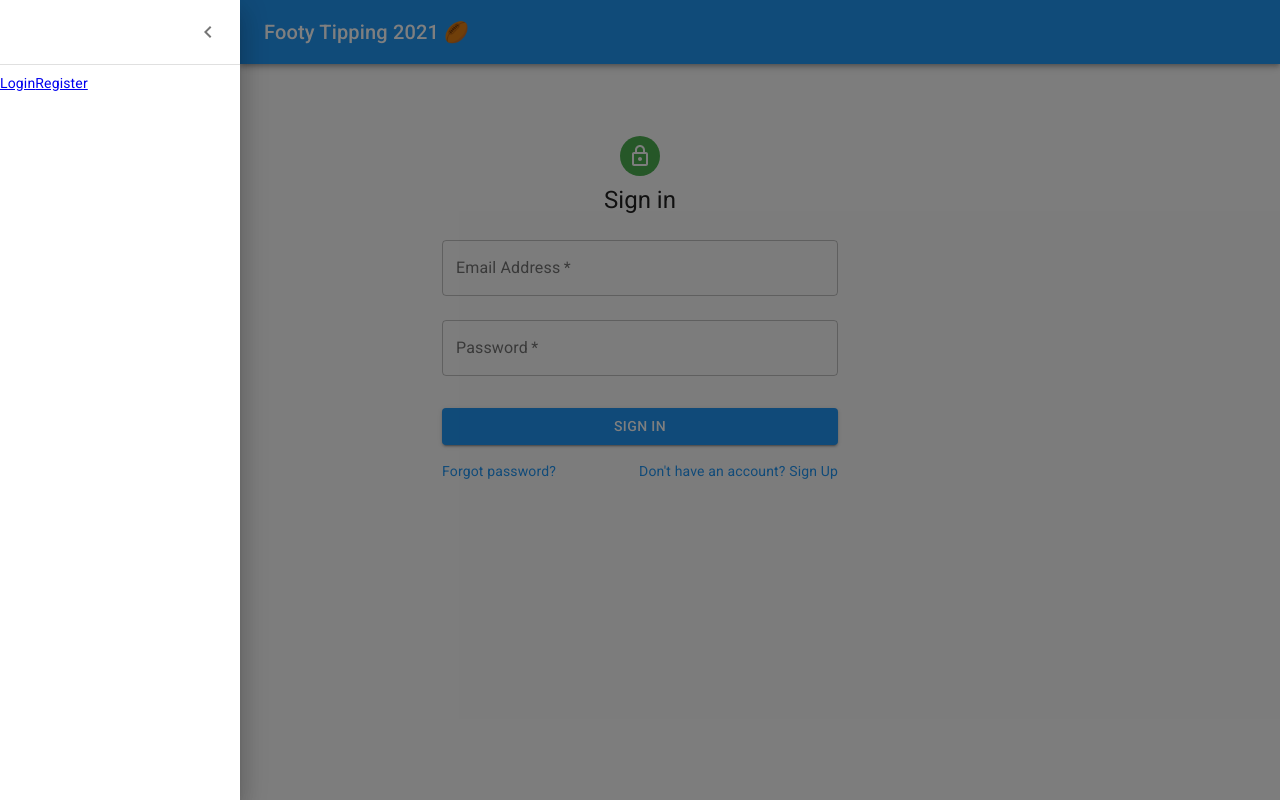
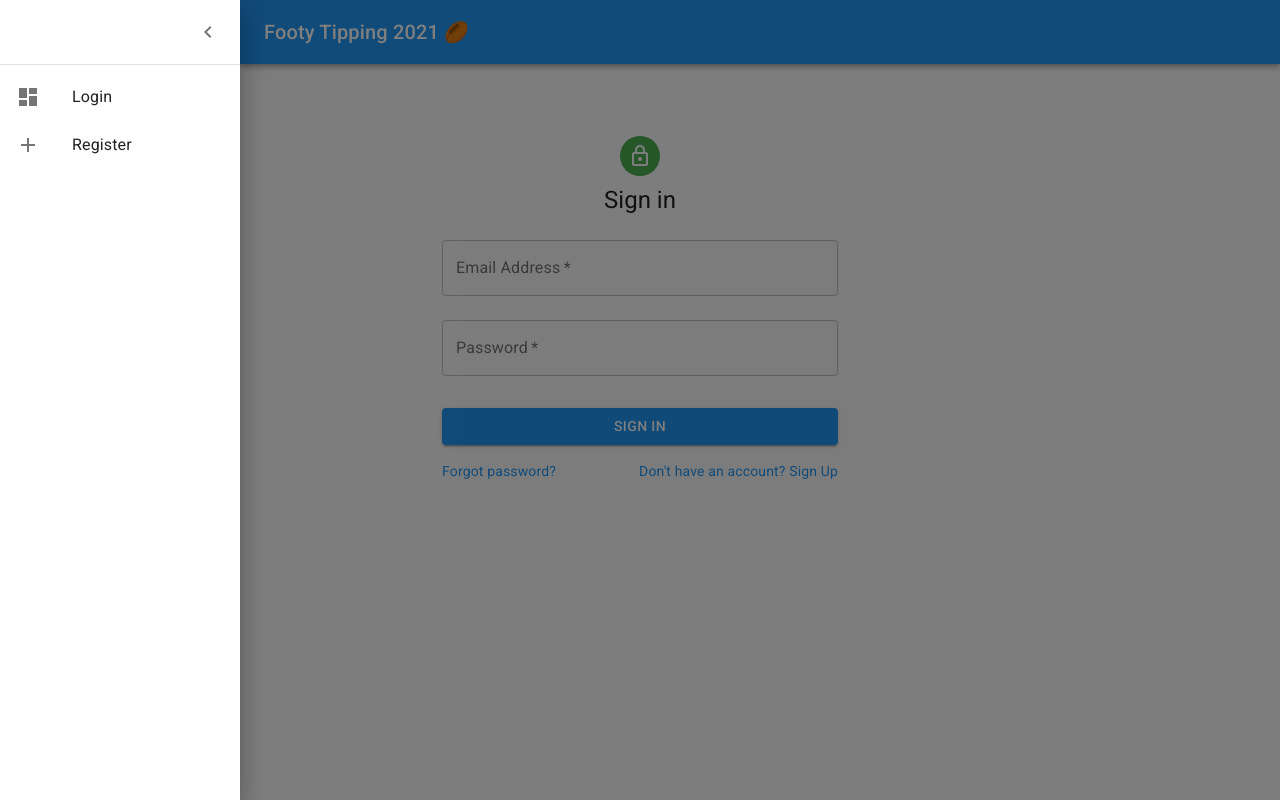
Before and after one commit to lmuhar/footy-tipping-react, a Next.js app: page /login in a window 1280 px wide. Both pictures are taken after a click on the button "open drawer". Built offline with nearby package versions, Linux system fonts and the light colour scheme.

Commit message:
fix menu

```diff
--- a/src/layouts/default.layout.tsx
+++ b/src/layouts/default.layout.tsx
@@ -11,10 +11,16 @@ import IconButton from '@material-ui/core/IconButton';
 import MenuIcon from '@material-ui/icons/Menu';
 import ChevronLeftIcon from '@material-ui/icons/ChevronLeft';
 import useTokenData from '../custom-hooks/token.data';
-import { Box, Divider } from '@material-ui/core'
+import { Divider } from '@material-ui/core'
 import Link from 'next/link';
 import { useRouter } from 'next/dist/client/router';
 import List from '@material-ui/core/List';
+import ListItem from '@material-ui/core/ListItem';
+import ListItemIcon from '@material-ui/core/ListItemIcon';
+import ListItemText from '@material-ui/core/ListItemText';
+import DashboardIcon from '@material-ui/icons/Dashboard';
+import ExitToAppIcon from '@material-ui/icons/ExitToApp';
+import AddIcon from '@material-ui/icons/Add';
 
 const drawerWidth = 240;
 
@@ -145,15 +151,33 @@ const DefaultLayout: FunctionComponent = ({ children }) => {
         </div>
         <Divider/>
         <List>
-        {!user ? (<Link href="/login">
-          <a>Login</a>
-        </Link>): ''}
-        {!user ? (<Link href="/registration">
-          <a>Register</a>
-        </Link>): ''}
-        {user ? <Box onClick={logout}>
-          Logout
-        </Box> : '' }
+          <div>
+            {!user ? (<Link href="/login">
+            <ListItem button>
+              <ListItemIcon>
+                <DashboardIcon />
+              </ListItemIcon>
+              <ListItemText primary="Login" />
+            </ListItem></Link>): ''}
+          </div>
+          <div>
+            {!user ? (<Link href="/registration">
+            <ListItem button>
+              <ListItemIcon>
+                <AddIcon />
+              </ListItemIcon>
+              <ListItemText primary="Register" />
+            </ListItem></Link>): ''}
+          </div>
+          <div>
+            {user ?
+            <ListItem button onClick={logout}>
+              <ListItemIcon>
+                <ExitToAppIcon />
+              </ListItemIcon>
+              <ListItemText primary="Logout" />
+            </ListItem>: ''}
+          </div>
       </List>
       </Drawer>
       <main className={classes.content}>
```
